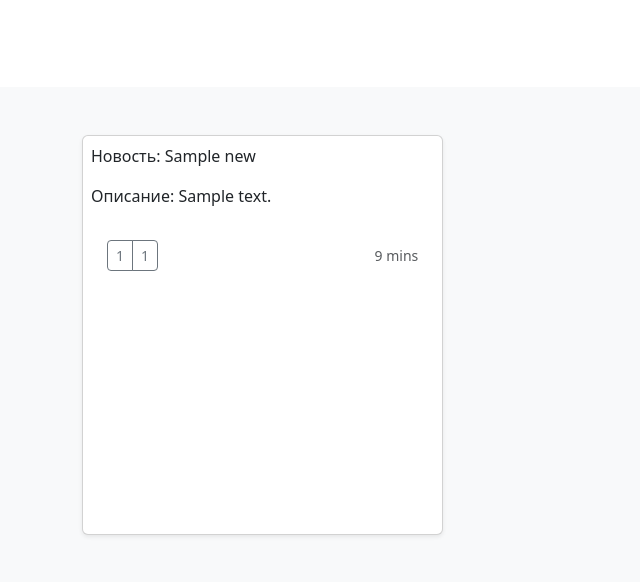
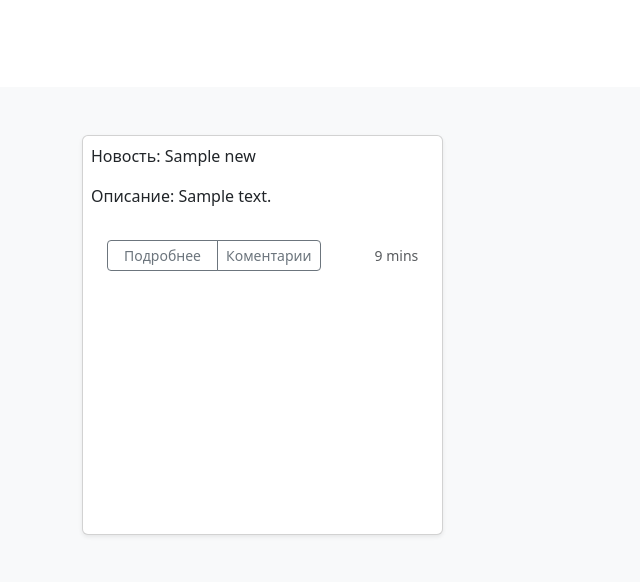
Before and after one commit to unclepepper/crt-symfony-3, a Symfony app: template src/templates/index/index.html.twig in a window 1280 px wide. Shown: the part 333-915 px from the top of the page, without its empty margins (0-640 px from the left). Run offline with Twig, Linux system fonts and the light colour scheme; the template is opened without the code that fills it: most values are stand-ins (such as "Sample title", 1, 10 or a date in 2020); some libraries are stand-ins or nearby versions.

Commit message:
feat: work whit news

```diff
--- a/src/src/Controller/Admin/DashboardController.php
+++ b/src/src/Controller/Admin/DashboardController.php
@@ -15,6 +15,7 @@ use App\Entity\User as UserEntity;
 
 class DashboardController extends AbstractDashboardController
 {
+
     /**
      * @Route("/admin", name="admin")
      */
--- a/src/src/Controller/IndexController.php
+++ b/src/src/Controller/IndexController.php
@@ -7,6 +7,7 @@ use Symfony\Component\HttpFoundation\Response;
 use Symfony\Component\Routing\Annotation\Route;
 use App\Entity\News;
 
+
 use Doctrine\Persistence\ManagerRegistry;
 
 class IndexController extends AbstractController
@@ -14,6 +15,7 @@ class IndexController extends AbstractController
     #[Route('/', name: 'index')]
     public function index(ManagerRegistry $doctrine): Response
     {
+
         $news = $doctrine->getRepository(News::class)->findAll();
         return $this->render('index/index.html.twig', [
             'controller_name' => 'IndexController',
--- a/src/templates/base.html.twig
+++ b/src/templates/base.html.twig
@@ -64,9 +64,12 @@
         </div>
         <div class="col-sm-2 offset-md-1 py-5">
         {% if is_granted('IS_AUTHENTICATED_FULLY') %}
-          <h4 class="text-white">Log-out</h4>
+          <h4 class="text-white">{{ app.user.username }}</h4>
           <ul class="list-unstyled">
-            <li><a href="{{path('app_logout')}}" class="text-decoration-none">Выйти</a></li>
+            <li><a href="{{path('app_logout')}}" class="text-decoration-none ">Выйти</a></li>
+            {% if is_granted('ROLE_ADMIN') %}
+               <li><a href="{{path('admin')}}" class="text-decoration-none">Админ</a></li>
+            {% endif %}
           </ul>
         {% else %}
           <h4 class="text-white">Log-in</h4>
--- a/src/templates/index/index.html.twig
+++ b/src/templates/index/index.html.twig
@@ -32,8 +32,8 @@
                 <div class="card-body">
                   <div class="d-flex justify-content-between align-items-center">
                     <div class="btn-group">
-                      <button type="button" class="btn btn-sm btn-outline-secondary">{{ new.id }}</button>
-                      <button type="button" class="btn btn-sm btn-outline-secondary">{{ new.id }}</button>
+                      <button type="button" class="btn btn-sm btn-outline-secondary"><a href="news/{{ new.id}}" class="text-decoration-none btn-sm btn-outline-secondary">Подробнее</a></button>
+                      <button type="button" class="btn btn-sm btn-outline-secondary">Коментарии</button>
                     </div>
                     <small class="text-muted">9 mins</small>
                   </div>
```
Also changed, not shown: src/src/Controller/NewsController.php (+9 -3 lines), src/templates/news/index.html.twig (+7 -15 lines), 1 other file.
